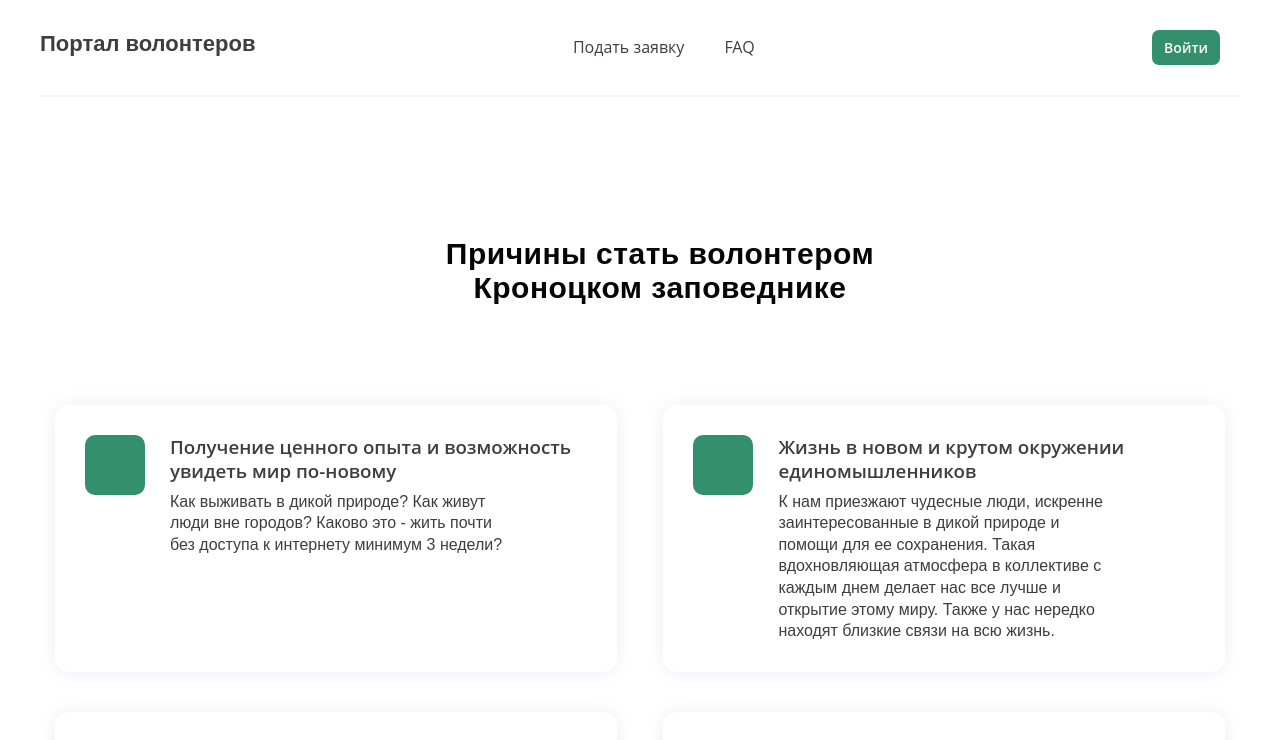
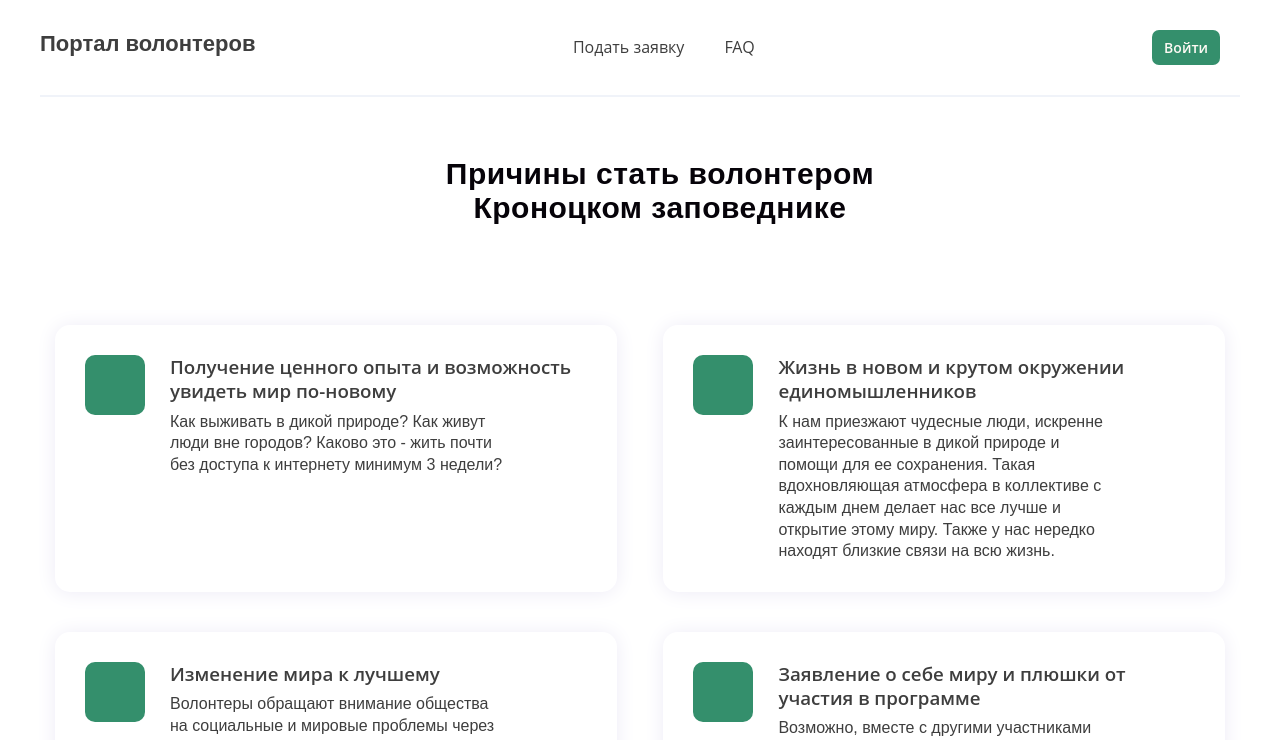
Before and after one commit to ShmatEugene/wildhack-frontend, a React (Create React App) app: page / in a window 1280 px wide. Shown: the top 740 px of the page. Built offline with nearby package versions, Linux system fonts and the light colour scheme.

Commit message:
change styles

```diff
--- a/src/css/index.scss
+++ b/src/css/index.scss
@@ -747,7 +747,7 @@
   padding: 100px 0;
 }
 .overview-block-pt {
-  padding: 140px 0 0;
+  padding: 60px 0 0;
 }
 .overview-block-pb {
   padding: 0 0 100px;
```
